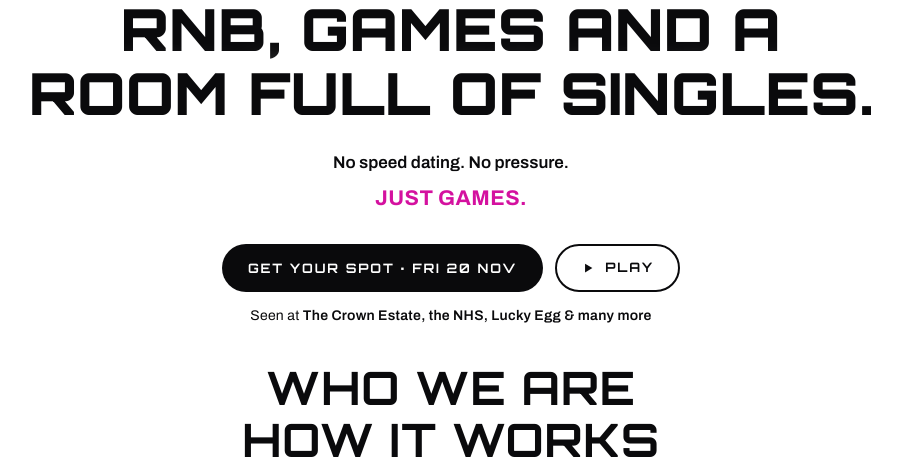
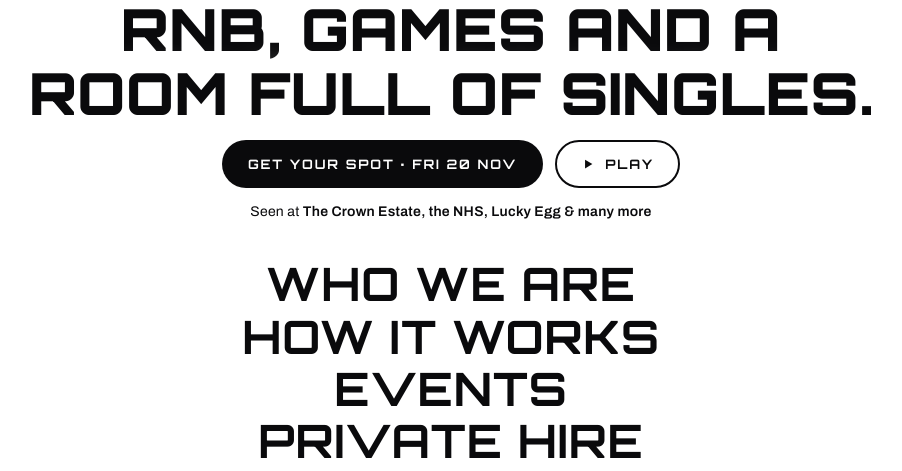
Before and after one commit to marcelheadlam-hash/nightofplay, a plain HTML site: page index.html in a window 1280 px wide. Shown: the part 185-656 px from the top of the page, without its empty margins (189-1091 px from the left). Drawn offline with Linux system fonts and the light colour scheme; a web font is replaced by a local one.

Commit message:
Home: remove 'No speed dating. No pressure. Just games.' line
Co-Authored-By: Claude Opus 5.5 <noreply@anthropic.com>
Claude-Session: https://claude.ai/code/session_01QMrDxCHqC5YEQwfoXa1ALx

```diff
--- a/index.html
+++ b/index.html
@@ -302,7 +302,6 @@
   <div class="brand">
     <a href="#" aria-label="Night of Play home"><img src="assets/nop-logo-640.png" alt="Night of Play" width="640" height="411"></a>
     <h1 class="tagline" id="tagline">RnB, games and a room full of singles.</h1>
-    <p class="anyone">No speed dating. No pressure. <span class="just">Just games.</span></p>
     <div class="hero-btns">
       <a class="btn" href="https://www.eventbrite.co.uk/e/the-lucky-egg-show-tickets-2003464480192" target="_blank" rel="noopener">Get your spot · Fri 20 Nov</a>
       <button class="btn ghost play-btn" type="button" id="playBtn" aria-label="Play the video with sound"><svg viewBox="0 0 24 24" aria-hidden="true"><path d="M7 4.5v15l12.5-7.5z" fill="currentColor"/></svg>Play</button>
```
